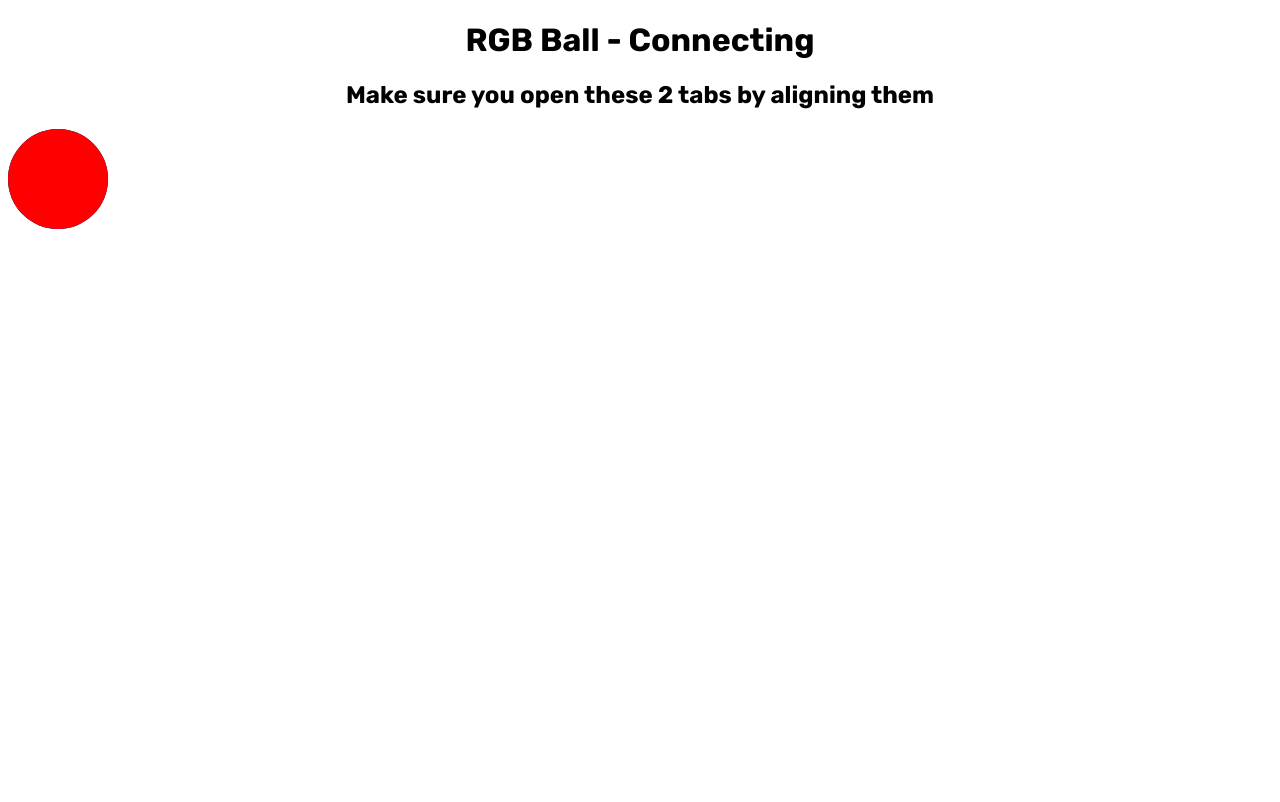
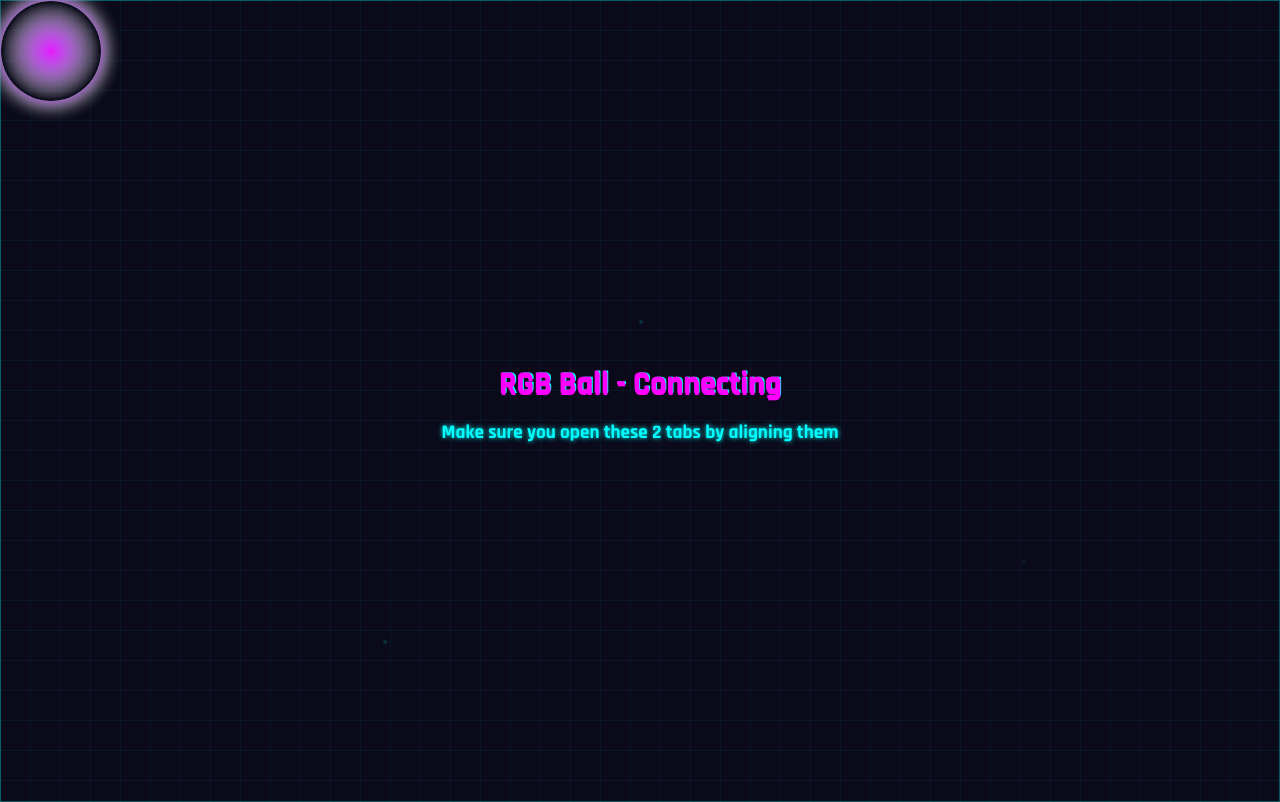
Before and after one commit to dvnyz/Cyberpunk-RGB-Balls, a plain HTML site: page index.html in a window 1280 px wide. Drawn offline with Linux system fonts and the light colour scheme.

Commit message:
Change design

```diff
--- a/index.html
+++ b/index.html
@@ -3,37 +3,116 @@
 <head>
     <meta charset="UTF-8">
     <meta name="viewport" content="width=device-width, initial-scale=1.0">
-    <title>Multiple Control Browser</title>
-    <link href="https://fonts.googleapis.com/css2?family=Rubik:wght@400;500;700&display=swap" rel="stylesheet">
+    <title>Cyberpunk Control</title>
+    <link href="https://fonts.googleapis.com/css2?family=Orbitron:wght@400;700&family=Rajdhani:wght@400;700&display=swap" rel="stylesheet">
+    <style>
+        body {
+            background-color: #0a0a1a;
+            background-image:
+                linear-gradient(rgba(0, 255, 255, 0.05) 1px, transparent 1px),
+                linear-gradient(90deg, rgba(0, 255, 255, 0.05) 1px, transparent 1px);
+            background-size: 30px 30px;
+            overflow: hidden;
+            color: #00f7ff;
+            margin: 0;
+            height: 100vh;
+            font-family: 'Rajdhani', sans-serif;
+            position: relative;
+            border: 1px solid rgba(0, 255, 255, 0.3);
+            box-shadow: 0 0 20px rgba(0, 255, 255, 0.2);
+        }
 
-    <style>
-        #circleR {
+        #circleR, #circleG, #circleB {
             position: fixed;
             width: 100px;
             height: 100px;
-            background-color: rgb(255, 0, 0);
             border-radius: 50%;
+            transition: transform 0.1s ease-out;
+            will-change: transform;
+        }
+
+        #circleR {
+            background: radial-gradient(circle, rgba(255,0,255,0.9) 0%, rgba(255,0,255,0) 70%);
+            box-shadow: 0 0 20px #ff00ff;
         }
 
         #circleG {
-            position: fixed;
-            width: 100px;
-            height: 100px;
-            background-color: rgb(0, 0, 255);
-            border-radius: 50%;
+            background: radial-gradient(circle, rgba(0,255,255,0.9) 0%, rgba(0,255,255,0) 70%);
+            box-shadow: 0 0 20px #00ffff;
         }
 
         #circleB {
-            position: fixed;
-            width: 100px;
-            height: 100px;
-            background-color: rgb(0, 255, 0);
-            border-radius: 50%;
+            background: radial-gradient(circle, rgba(255,255,0,0.9) 0%, rgba(255,255,0,0) 70%);
+            box-shadow: 0 0 20px #ffff00;
         }
 
         #text {
-            font-family: 'Rubik', system-ui, -apple-system, BlinkMacSystemFont, 'Segoe UI', Roboto, Oxygen, Ubuntu, Cantarell, 'Open Sans', 'Helvetica Neue', sans-serif;
             text-align: center;
+            position: absolute;
+            top: 50%;
+            left: 50%;
+            transform: translate(-50%, -50%);
+            width: 100%;
+            text-shadow: 0 0 5px currentColor;
+        }
+
+        h1, h2 {
+            margin: 0.5em 0;
+        }
+
+        h1 {
+            font-size: 2rem;
+            color: #ff00ff;
+            font-weight: 700;
+            animation: glitch 2s infinite;
+        }
+
+        h2 {
+            font-size: 1.2rem;
+            color: #00ffff;
+        }
+
+        .scanline {
+            position: fixed;
+            top: 0;
+            left: 0;
+            width: 100%;
+            height: 2px;
+            background: rgba(0, 255, 255, 0.5);
+            animation: scan 2s linear infinite;
+            pointer-events: none;
+            z-index: 100;
+        }
+
+        .particle {
+            position: absolute;
+            width: 2px;
+            height: 2px;
+            background: #00ffff;
+            border-radius: 50%;
+            pointer-events: none;
+            filter: blur(1px);
+            animation: float 5s infinite ease-in-out;
+        }
+
+        @keyframes float {
+            0%, 100% { transform: translateY(0) translateX(0); opacity: 0; }
+            50% { opacity: 0.8; }
+        }
+
+        @keyframes glitch {
+            0% { text-shadow: 0.05em 0 0 #ff00ff, -0.05em -0.025em 0 #00ffff; }
+            14% { text-shadow: 0.05em 0 0 #ff00ff, -0.05em -0.025em 0 #00ffff; }
+            15% { text-shadow: -0.05em -0.025em 0 #ff00ff, 0.025em 0.025em 0 #00ffff; }
+            49% { text-shadow: -0.05em -0.025em 0 #ff00ff, 0.025em 0.025em 0 #00ffff; }
+            50% { text-shadow: 0.025em 0.05em 0 #ff00ff, 0.05em 0 0 #00ffff; }
+            99% { text-shadow: 0.025em 0.05em 0 #ff00ff, 0.05em 0 0 #00ffff; }
+            100% { text-shadow: -0.025em 0 0 #ff00ff, -0.025em -0.025em 0 #00ffff; }
+        }
+
+        @keyframes scan {
+            0% { top: 0; }
+            100% { top: 100%; }
         }
     </style>
 </head>
@@ -45,6 +124,10 @@
     <div id="circleB"></div>
     <div id="circleG"></div>
     <div id="circleR"></div>
+    <div class="particle" style="top:20%; left:10%; animation-delay:0s;"></div>
+    <div class="particle" style="top:70%; left:80%; animation-delay:1s;"></div>
+    <div class="particle" style="top:40%; left:50%; animation-delay:2s;"></div>
+    <div class="particle" style="top:80%; left:30%; animation-delay:3s;"></div>
 
     <script>
         const circleChannel = new BroadcastChannel('circle_channel')
@@ -69,7 +152,7 @@
             circleB.style.left = x + "px"
             circleB.style.top = y + "px"
 
-            l1.innerHTML = "CONNECTED"
+            l1.innerHTML = "CYBERPUNK"
             l2.innerHTML = "Well, now the browser will be connected. <br> Enjoy this feature! <br> <br> #Tab-1 <br> This is a browser where you control the ball"
 
             circleChannel.postMessage({x, y})
```
Also changed, not shown: 1 other file.
